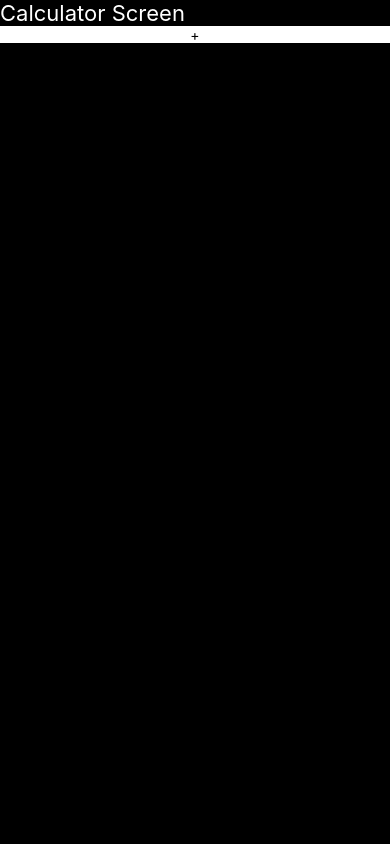
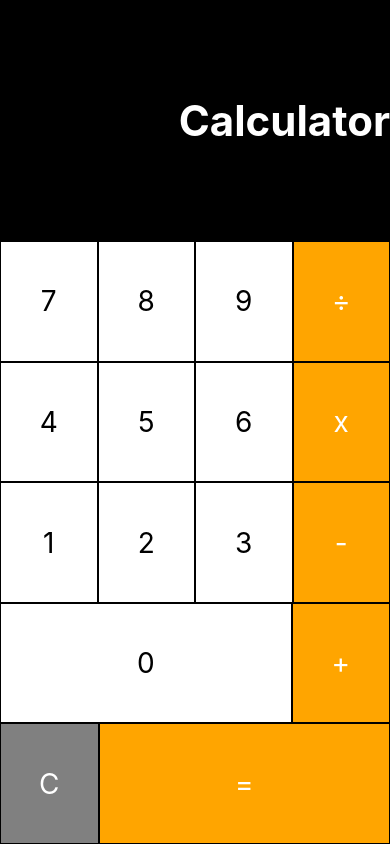
Before and after one commit to bast38900/CalculatorApp, a React Native app: screen / in a window 390 px wide. Built offline with nearby package versions, Linux system fonts and the light colour scheme.

Commit message:
main layout done

```diff
--- a/app/components/button.tsx
+++ b/app/components/button.tsx
@@ -1,5 +1,6 @@
 import { StyleProp, StyleSheet, Text, TextStyle, TouchableOpacity, View, ViewStyle } from 'react-native'
 import React from 'react'
+import { Colors } from '../assets';
 
 type Props = {
   title: string;
@@ -22,8 +23,12 @@ export const Button = (props: Props) => {
 const styles = StyleSheet.create({
   button: {
     justifyContent: 'center',
+    flex: 1,
+    borderWidth: 1,
+    borderColor: Colors.black
 },
 title: {
     textAlign: 'center',
+    fontSize: 28,
 },
 })
--- a/app/screens/calculator.screen.tsx
+++ b/app/screens/calculator.screen.tsx
@@ -1,5 +1,5 @@
 import React from 'react'
-import { Text } from 'react-native'
+import { StyleSheet, Text, View } from 'react-native'
 import { Button } from '../components/button'
 import { Colors } from '../assets'
 
@@ -7,9 +7,47 @@ type Props = {}
 
 export const CalculatorScreen = (props: Props) => {
   return (
-    <>
-      <Text style={{color: "white", fontSize: 22}}>Calculator Screen</Text>
-      <Button title='+' style={{backgroundColor: Colors.white}} textStyle={{color: Colors.black}}/>
-    </>
+    <View style={styles.columnContainer}>
+      <View style={{flex: 2, justifyContent: 'center', alignSelf: 'flex-end'}}>
+        <Text style={{color: "white", fontSize: 42, fontWeight: 'bold' , alignSelf: 'center'}}>Calculator</Text>
+      </View>
+      <View style={styles.rowContainer}>
+        <Button title='7' style={{backgroundColor: Colors.white}} textStyle={{color: Colors.black}}/>
+        <Button title='8' style={{backgroundColor: Colors.white}} textStyle={{color: Colors.black}}/>
+        <Button title='9' style={{backgroundColor: Colors.white}} textStyle={{color: Colors.black}}/>
+        <Button title='÷' style={{backgroundColor: Colors.orange}} textStyle={{color: Colors.white}}/>
+      </View>
+      <View style={styles.rowContainer}>
+        <Button title='4' style={{backgroundColor: Colors.white}} textStyle={{color: Colors.black}}/>
+        <Button title='5' style={{backgroundColor: Colors.white}} textStyle={{color: Colors.black}}/>
+        <Button title='6' style={{backgroundColor: Colors.white}} textStyle={{color: Colors.black}}/>
+        <Button title='x' style={{backgroundColor: Colors.orange}} textStyle={{color: Colors.white}}/>
+      </View>
+      <View style={styles.rowContainer}>
+        <Button title='1' style={{backgroundColor: Colors.white}} textStyle={{color: Colors.black}}/>
+        <Button title='2' style={{backgroundColor: Colors.white}} textStyle={{color: Colors.black}}/>
+        <Button title='3' style={{backgroundColor: Colors.white}} textStyle={{color: Colors.black}}/>
+        <Button title='-' style={{backgroundColor: Colors.orange}} textStyle={{color: Colors.white}}/>
+      </View>
+      <View style={styles.rowContainer}>
+        <Button title='0' style={{backgroundColor: Colors.white, flex: 3}} textStyle={{color: Colors.black}}/>
+        <Button title='+' style={{backgroundColor: Colors.orange}} textStyle={{color: Colors.white}}/>
+      </View>
+      <View style={styles.rowContainer}>
+        <Button title='C' style={{backgroundColor: Colors.grey}} textStyle={{color: Colors.white}}/>
+        <Button title='=' style={{backgroundColor: Colors.orange, flex: 3}} textStyle={{color: Colors.white}}/>
+      </View>
+    </View>
   )
 }
+
+const styles = StyleSheet.create({
+  columnContainer: {
+    flex: 1,
+    flexDirection: 'column',
+  },
+  rowContainer: {
+    flex: 1,
+    flexDirection: 'row',
+  },
+})
```
